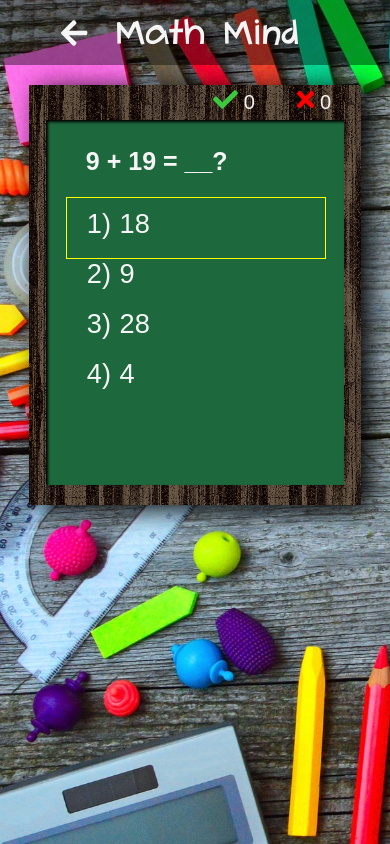
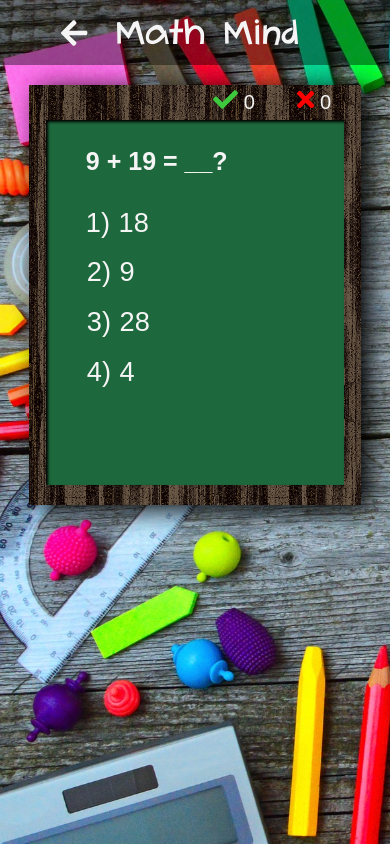
Before and after one commit to bbatal/kidsMath, an Angular app: page /addition in a window 390 px wide. In both pictures the pointer is over the element 196 px from the left and 227 px from the top of the page. Built offline with nearby package versions, Linux system fonts and the light colour scheme.

Commit message:
fixed mobile hover effect on answers

```diff
--- a/src/app/addition/addition.component.scss
+++ b/src/app/addition/addition.component.scss
@@ -166,6 +166,10 @@
         display: inline;
         padding-right: 200px;
     }
+
+    .Puzzle_Answers .Answers:hover {
+        border: none;
+    }
 }
 
 
@@ -226,6 +230,10 @@
         padding-right: 30px;
         font-size: 30px;
     }
+
+    .Puzzle_Answers .Answers:hover {
+        border: none;
+    }
 }
 
 #description {
--- a/src/app/comparison/comparison.component.scss
+++ b/src/app/comparison/comparison.component.scss
@@ -161,12 +161,15 @@
         padding-bottom: 5px;
         padding-right: 200px;
         line-height: 70px;
-
     }
 
     .bob {
         display: inline;
         padding-right: 200px;
+    }
+
+    .Puzzle_Answers .Answers:hover {
+        border: none;
     }
 }
 
@@ -228,6 +231,10 @@
         padding-right: 30px;
         font-size: 30px;
     }
+
+    .Puzzle_Answers .Answers:hover {
+        border: none;
+    }
 }
 
 #description {
--- a/src/app/multiply/multiply.component.scss
+++ b/src/app/multiply/multiply.component.scss
@@ -168,6 +168,10 @@
         display: inline;
         padding-right: 200px;
     }
+
+    .Puzzle_Answers .Answers:hover {
+        border: none;
+    }
 }
 
 
@@ -228,6 +232,10 @@
         padding-right: 30px;
         font-size: 30px;
     }
+
+    .Puzzle_Answers .Answers:hover {
+        border: none;
+    }
 }
 
 #description {
--- a/src/app/subtraction/subtraction.component.scss
+++ b/src/app/subtraction/subtraction.component.scss
@@ -169,6 +169,10 @@
         display: inline;
         padding-right: 200px;
     }
+
+    .Puzzle_Answers .Answers:hover {
+        border: none;
+    }
 }
 
 
@@ -229,6 +233,10 @@
         padding-right: 30px;
         font-size: 30px;
     }
+
+    .Puzzle_Answers .Answers:hover {
+        border: none;
+    }
 }
 
 #description {
```
